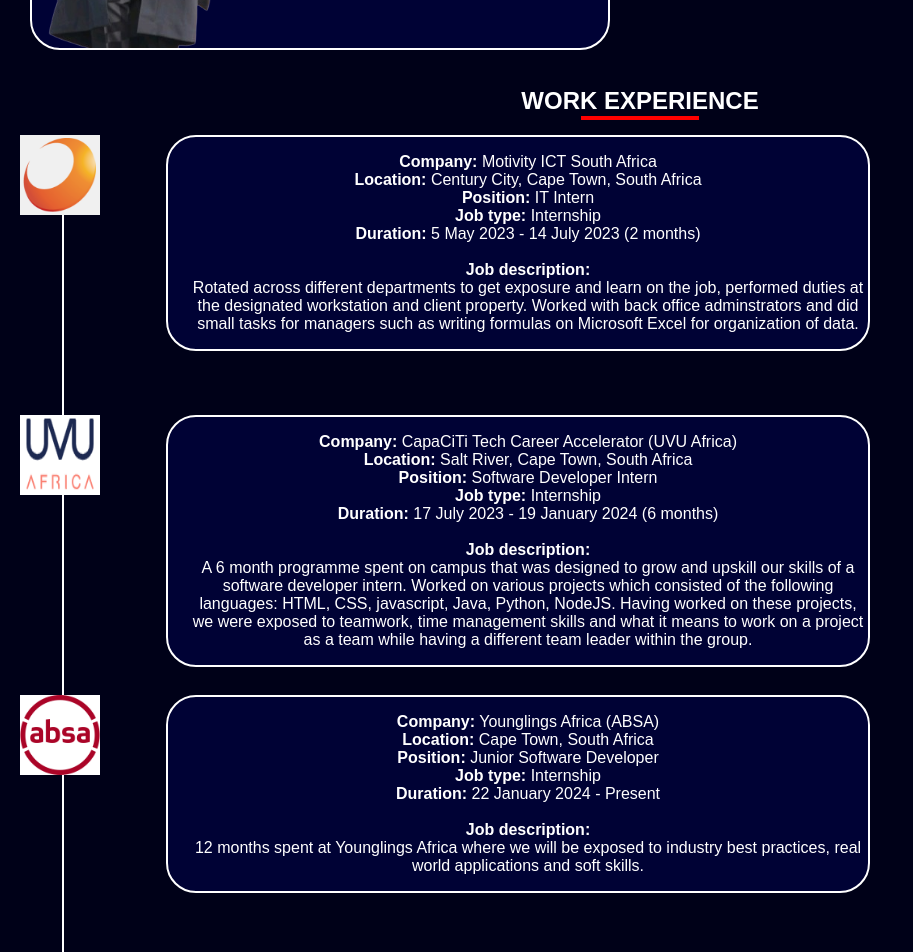
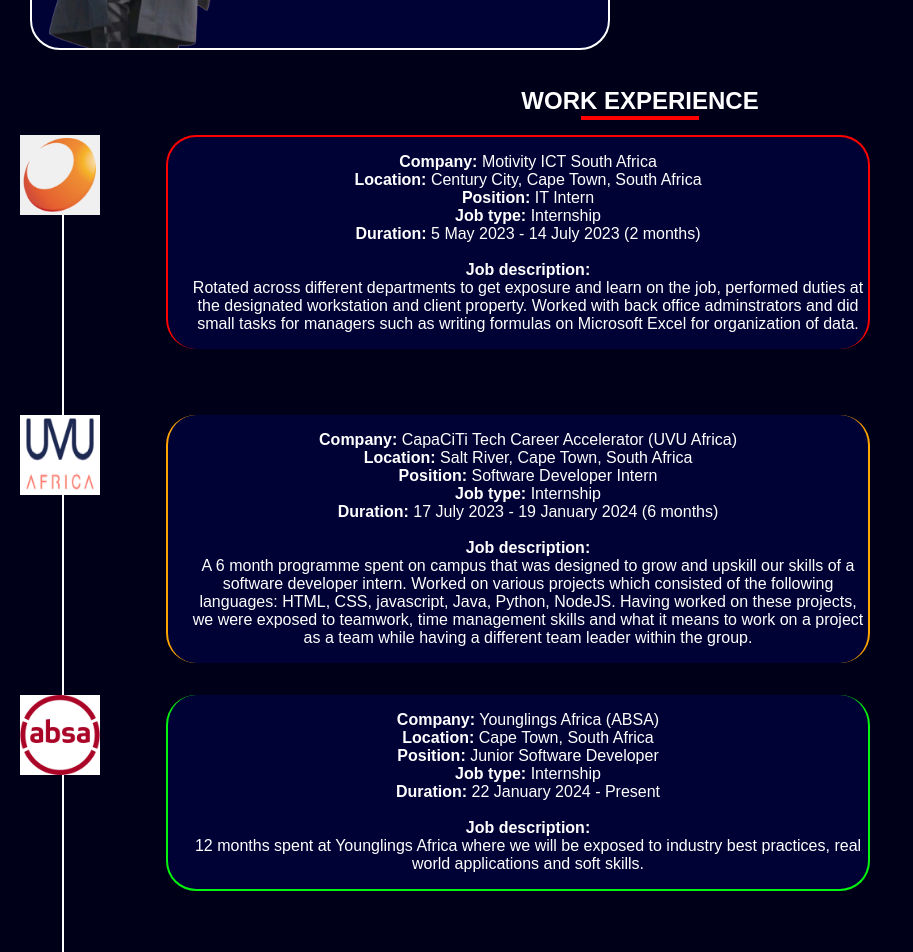
Before and after one commit to Lusa-mata/react-portfolio, a React (Create React App) app: page / in a window 1280 px wide. Shown: the part 1320-2272 px from the top of the page, without its empty margins (0-913 px from the left). Built offline with nearby package versions, Linux system fonts and the light colour scheme.

Commit message:
added styling to Work Experience

```diff
--- a/src/App.css
+++ b/src/App.css
@@ -223,6 +223,13 @@
   overflow: hidden;
 }
 
+.home-container:hover {
+  box-shadow: 0 0 5px #ffffff,
+              0 0 10px #ffffff,
+              0 0 15px #ffffff,
+              0 0 20px #ffffff;
+}
+
 
 
 /*heading and line transition starts below*/
@@ -309,7 +316,13 @@
   display: flex;
   justify-content: center;
   align-items: center;
+}
 
+.form-container:hover {
+  box-shadow: 0 0 5px #ffffff,
+              0 0 10px #ffffff,
+              0 0 15px #ffffff,
+              0 0 20px #ffffff;
 }
 
 /*this is to make it display as a column*/
@@ -443,6 +456,13 @@
   height: 400px;
 }
 
+.card-Overview:hover {
+  box-shadow: 0 0 5px #ffffff,
+              0 0 10px #ffffff,
+              0 0 15px #ffffff,
+              0 0 20px #ffffff;
+}
+
 
 /*card for skills*/
 .card-Skills {
@@ -454,6 +474,13 @@
 border-radius: 30px;
 margin: auto;
 margin-top: 50px;
+}
+
+.card-Skills:hover{
+  box-shadow: 0 0 5px #ffffff,
+              0 0 10px #ffffff,
+              0 0 15px #ffffff,
+              0 0 20px #ffffff;
 }
 
 .skill {
@@ -802,14 +829,36 @@
   margin-left: 60px; /* Adjust this value to control the space between the line and cards */
 }
 
-.card-experience {
+.card-experience-Motivity {
   width: 700px;
   height: auto;
   color: white;
   background-color: #000235;
-  border: 2px solid #ffffff;
+  border-top: 2px solid #ff0000;
+  border-left: 2px solid #ff0000;
+  border-right: 2px solid #ff0000;
   border-radius: 30px;
+}
 
+.card-experience-UVU {
+  width: 700px;
+  height: auto;
+  color: white;
+  background-color: #000235;
+  border-left: 2px solid orange;
+  border-right: 2px solid orange;
+  border-radius: 30px;
+}
+
+.card-experience-ABSA {
+  width: 700px;
+  height: auto;
+  color: white;
+  background-color: #000235;
+  border-bottom: 2px solid #03f40f;
+  border-left: 2px solid #03f40f;
+  border-right: 2px solid #03f40f;
+  border-radius: 30px;
 }
 
 p {
--- a/src/App.js
+++ b/src/App.js
@@ -179,7 +179,7 @@
         </div>
 
         <div className="card-container">
-          <div className="card-experience">
+          <div className="card-experience-Motivity">
           <p>
             <b>Company:</b> Motivity ICT South Africa <br></br>
             <b>Location:</b> Century City, Cape Town, South Africa <br></br>
@@ -203,7 +203,7 @@
         </div>
 
         <div className="card-container">
-          <div className="card-experience">
+          <div className="card-experience-UVU">
           <p>
             <b>Company:</b> CapaCiTi Tech Career Accelerator (UVU Africa) <br></br>
             <b>Location:</b> Salt River, Cape Town, South Africa <br></br>
@@ -227,7 +227,7 @@
         </div>
 
         <div className="card-container">
-          <div className="card-experience">
+          <div className="card-experience-ABSA">
           <p>
             <b>Company:</b> Younglings Africa (ABSA) <br></br>
             <b>Location:</b> Cape Town, South Africa <br></br>
```
